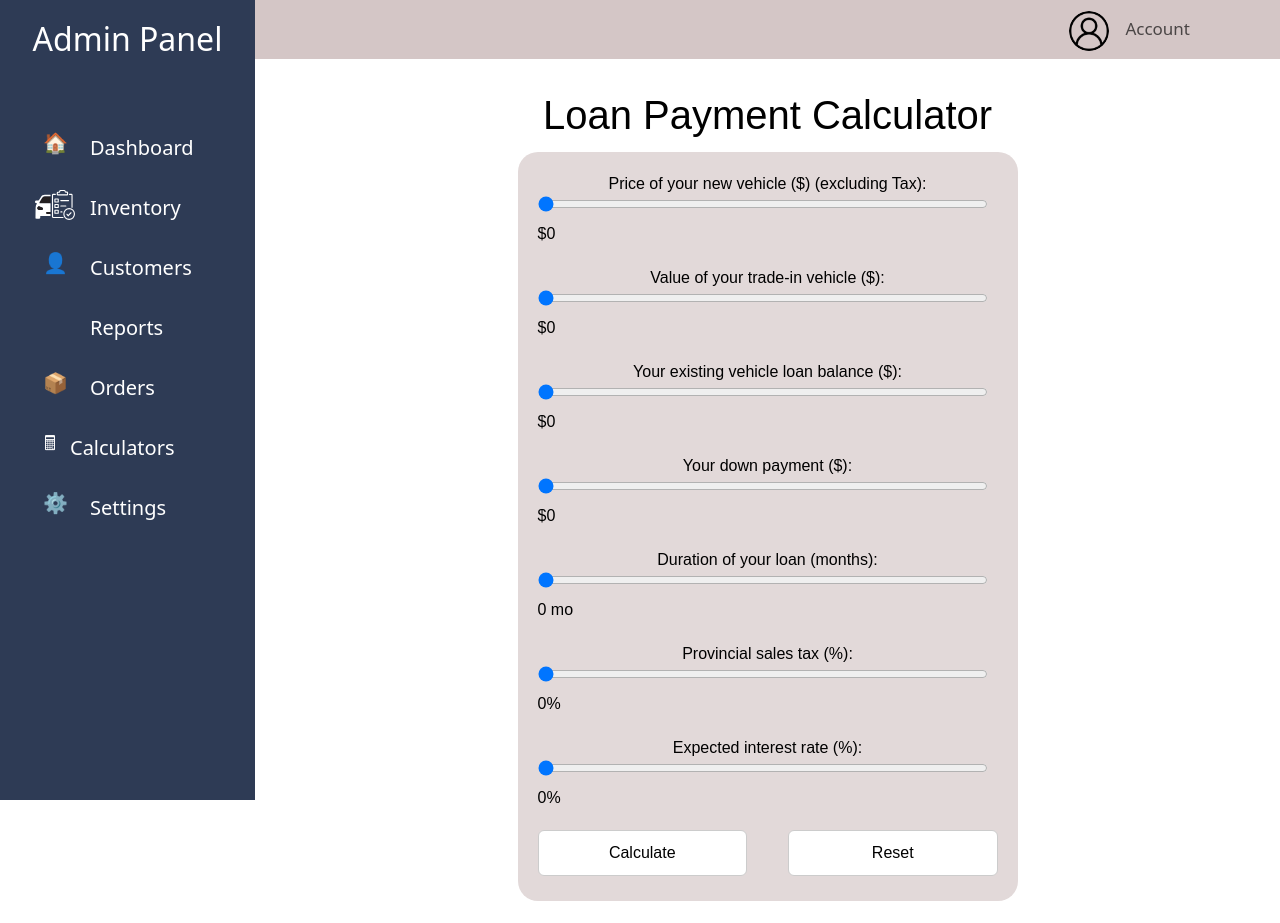
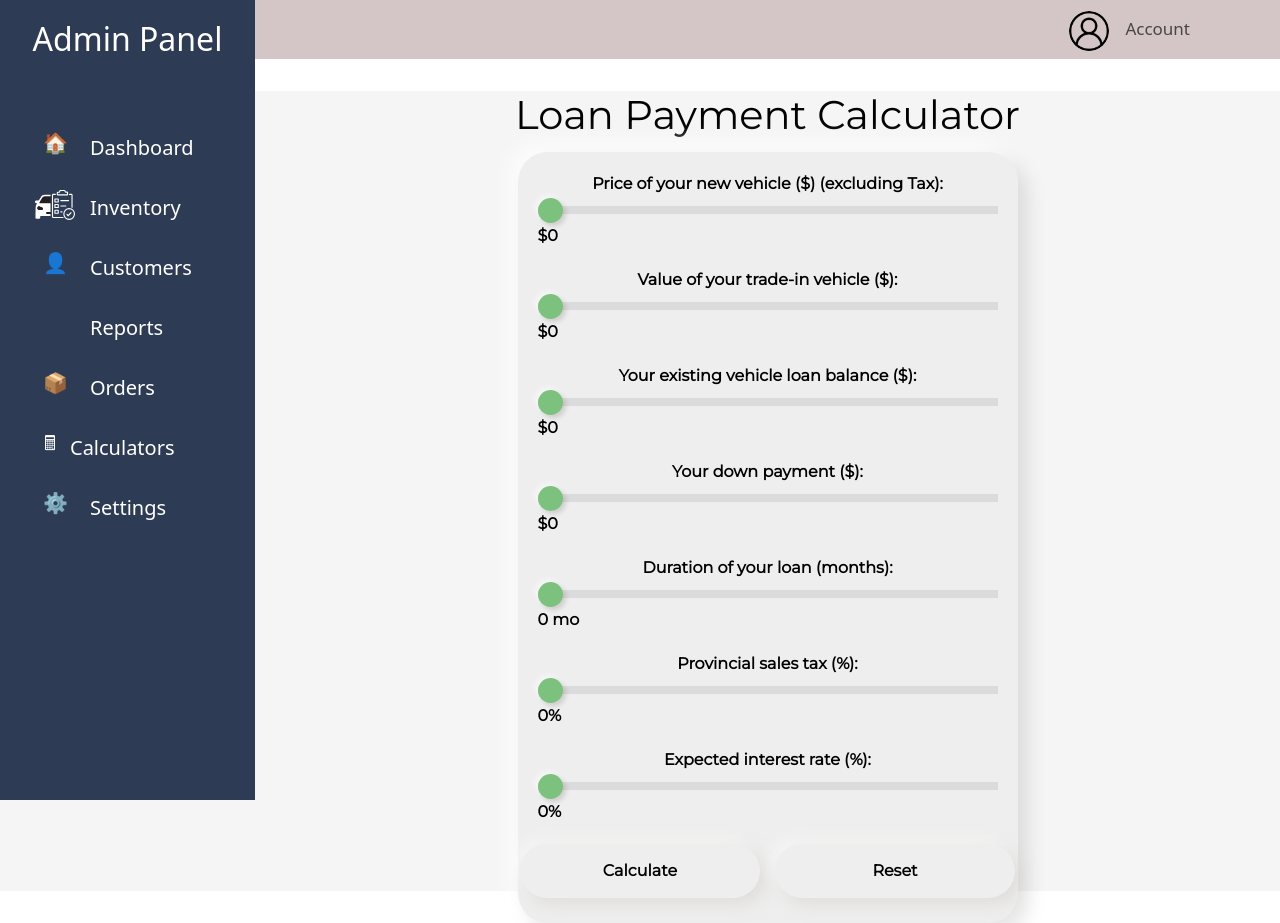
Before and after one commit to singemazuo/VIN-Decoder, a React (Create React App) app in the folder vin-decoder-client/: page /loan in a window 1280 px wide. Before the commit the page ends 901 px from the top, so only its background shows below. Built offline with nearby package versions, Linux system fonts and the light colour scheme; no server answers.

Commit message:
calc update

```diff
--- a/vin-decoder-client/src/Pages/LeaseCalc.module.css
+++ b/vin-decoder-client/src/Pages/LeaseCalc.module.css
@@ -1,65 +1,89 @@
-.container{
-    margin: 0 0 0 255px;
-    padding: 0;
-    box-sizing: border-box;
+/* Neumorphism styles */
+@import url('https://fonts.googleapis.com/css?family=Montserrat&display=swap');
+
+
+.container {
+  background: #EEEEEE;
+  width: 320px;
+  padding: 32px 16px;
+  border-radius: .5em;
+  box-shadow: 4px 4px 10px 0 rgba(0, 0, 2, .3);
+  margin: 20px auto ;
   display: flex;
   flex-direction: column;
-    align-items: center;
-    height: 100vh;
-    font-family: Arial, Helvetica, sans-serif;
+  justify-content: space-between;
   color: #000000;
-}
+  position: relative;
+  margin-top: 20px;
 
-.leaseForm{
+left: 110px;}
+
+.leaseForm {
+    margin-top: 20px;
   display: flex;
   flex-direction: column;
   align-items: center;
   width: 100%;
   max-width: 400px;
   border-radius: 20px;
-    padding: 20px 0 25px 0 ;
-    padding-left: 255;
-    background-color: #d4cece;
+  padding: 20px;
+  background-color: #EEEEEE;
+  box-shadow: 6px 6px 16px 0 rgba(209, 205, 199, .5), -6px -6px 16px 0 rgba(255, 255, 255, .5);
 }
 
-.sideBar{
-    position: relative;
+.sideBar {
+  position: absolute;
   z-index: 1000;
+  width: 255px;
 }
-.navBar{
+
+.navBar {
   position: relative;
   z-index: 100;
 }
 
-.leaseButtons{
+.leaseButtons {
   display: flex;
   justify-content: space-around;
   width: 100%;
   gap: 4px;
 }
 
-.btnClear, .btnCalculate{
-    border: 1px solid #ccc;
-    border-radius: 6px;
+.btnClear,
+.btnCalculate {
+  border: none;
+  border-radius: 50px;
   width: 48%;
   padding: 10px;
-    background-color: #ffffff;
+  background-color: #E0E0E0;
+box-shadow: 8px 8px 20px 0 rgba(179, 175, 169, .7), -8px -8px 20px 0 rgba(255, 255, 255, .7);
+
   color: #000000;
   cursor: pointer;
 }
 
-.btnClear:hover, .btnCalculate:hover{
+.btnClear:hover,
+.btnCalculate:hover {
   background-color: #c7bebe;
-    color: #000000;
-    cursor: pointer;
 }
 
-.leaseInput{
+.leaseInput {
   height: 30px;
   margin-bottom: 10px;
-    padding: 5px;
-    border-radius: 4px;
-    border: 1px solid #cccccc;
-    background-color: #ffffff;
+  padding: 10px;
+  border-radius: 50px;
+  border: none;
+  background-color: #EEEEEE;
+  box-shadow: inset 6px 6px 16px 0 rgba(209, 205, 199, .5), inset -6px -6px 16px 0 rgba(255, 255, 255, .5);
   color: #000000;
 }
+
+.result {
+  margin-top: 20px;
+  text-align: center;
+  color: #000000;
+}
+
+.result h2 {
+  font-size: 20pt;
+}
--- a/vin-decoder-client/src/Pages/LoanCalc.module.css
+++ b/vin-decoder-client/src/Pages/LoanCalc.module.css
@@ -16,9 +16,10 @@
   flex-direction: column;
   align-items: center;
   height: 100vh;
-    font-family: Arial, Helvetica, sans-serif;
+  font-family: 'Montserrat', sans-serif;
   color: #000000;
   padding-left: 255px;
+  background-color: #F5F5F5;
 }
 
 .loanForm {
@@ -28,29 +29,10 @@
   align-items: center;
   width: 100%;
   max-width: 500px;
-    border-radius: 20px;
+  border-radius: 30px;
   padding: 20px 0 25px 0;
-    padding-left: 255;
-    background-color: #e2d9d9;
-  }
-
-  .leaseButtons {
-    border: none;
-    background: transparent;
-    display: flex;
-    flex-direction: row;
-    width: 100%;
-  }
-
-  .btnClear, .btnCalculate {
-    border: 1px black solid;
-    padding: 5px 5px 5px 5px;
-    background: transparent;
-    width: 50%;
-  }
-
-  .leaseInput {
-    width: 100%;
+  background-color: #EEEEEE;
+  box-shadow: 10px 10px 20px rgba(0, 0, 0, 0.1), -10px -10px 20px rgba(255, 255, 255, 0.7);
 }
 
 .formGroup {
@@ -62,36 +44,67 @@
 
 .formGroup label {
   color: #000000;
+  margin-bottom: 10px;
+  font-weight: bold;
 }
 
 .formGroup input[type="range"] {
-    width: 90%;
-    margin-left: 20px;
-    margin-right: 20px;
+  width: calc(100% - 40px);
+  margin: 0 20px;
+  -webkit-appearance: none;
+  height: 8px;
+  background: #d3d3d3;
+  outline: none;
+  opacity: 0.7;
+  -webkit-transition: .2s;
+  transition: opacity .2s;
+}
+
+.formGroup input[type="range"]::-webkit-slider-thumb {
+  -webkit-appearance: none;
+  appearance: none;
+  width: 25px;
+  height: 25px;
+  border-radius: 50%;
+  background: #4CAF50;
+  cursor: pointer;
+  box-shadow: 3px 3px 5px rgba(0, 0, 0, 0.2), -3px -3px 5px rgba(255, 255, 255, 0.7);
+}
+
+.formGroup input[type="range"]::-moz-range-thumb {
+  width: 25px;
+  height: 25px;
+  border-radius: 50%;
+  background: #4CAF50;
+  cursor: pointer;
+  box-shadow: 3px 3px 5px rgba(0, 0, 0, 0.2), -3px -3px 5px rgba(255, 255, 255, 0.7);
 }
 
 .formGroup output {
   margin-top: 10px;
   margin-left: 20px;
   text-align: left;
-    align-self: flex-start;  }
+  align-self: flex-start;
+  font-weight: bold;
+}
 
 .buttons {
   display: flex;
   justify-content: space-around;
   width: 100%;
-    gap: 1px;
+  gap: 10px;
 }
 
 .button {
-    border: 1px solid #ccc;
-    border-radius: 6px;
+  border: none;
+  border-radius: 50px;
   width: 48%;
-    padding: 10px;
-    background-color: #ffffff;
+  padding: 15px;
+  background-color: #EEEEEE;
+  box-shadow: 6px 6px 16px rgba(209, 205, 199, 0.5), -6px -6px 16px rgba(255, 255, 255, 0.5);
   color: #000000;
   cursor: pointer;
-    margin: 0 20px;
+  font-weight: bold;
 }
 
 .button:hover {
@@ -104,3 +117,16 @@
   color: #000000;
   margin-bottom: 30px;
 }
+
+.paymentTable th, .paymentTable td {
+  padding: 10px;
+}
+
+.h1, .h2 {
+  color: #333;
+  font-weight: bold;
+}
+
+.paymentTable#result {
+  margin-top: 20px;
+}
```
Lines whose indentation alone changed are shown as unchanged.
